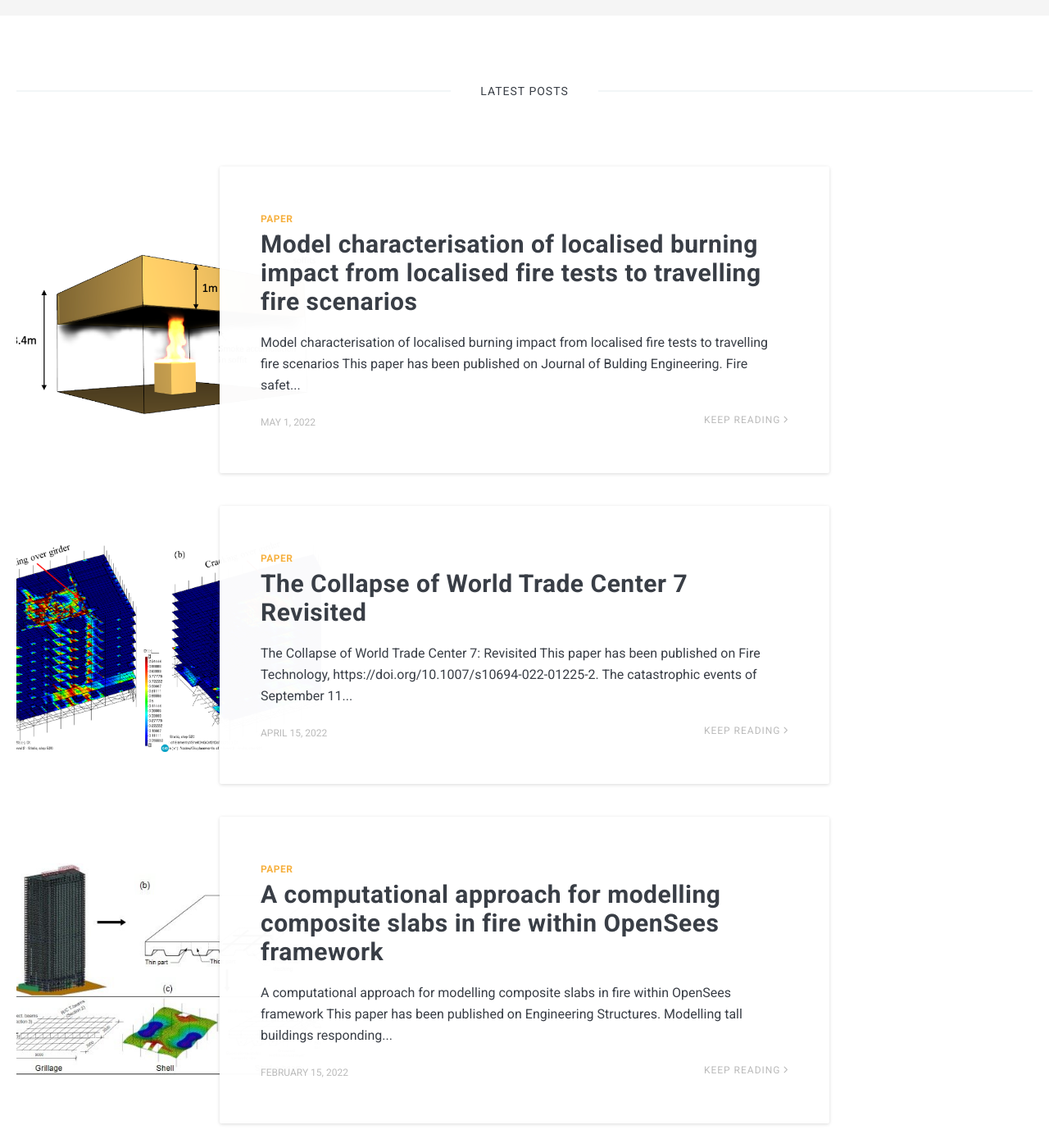
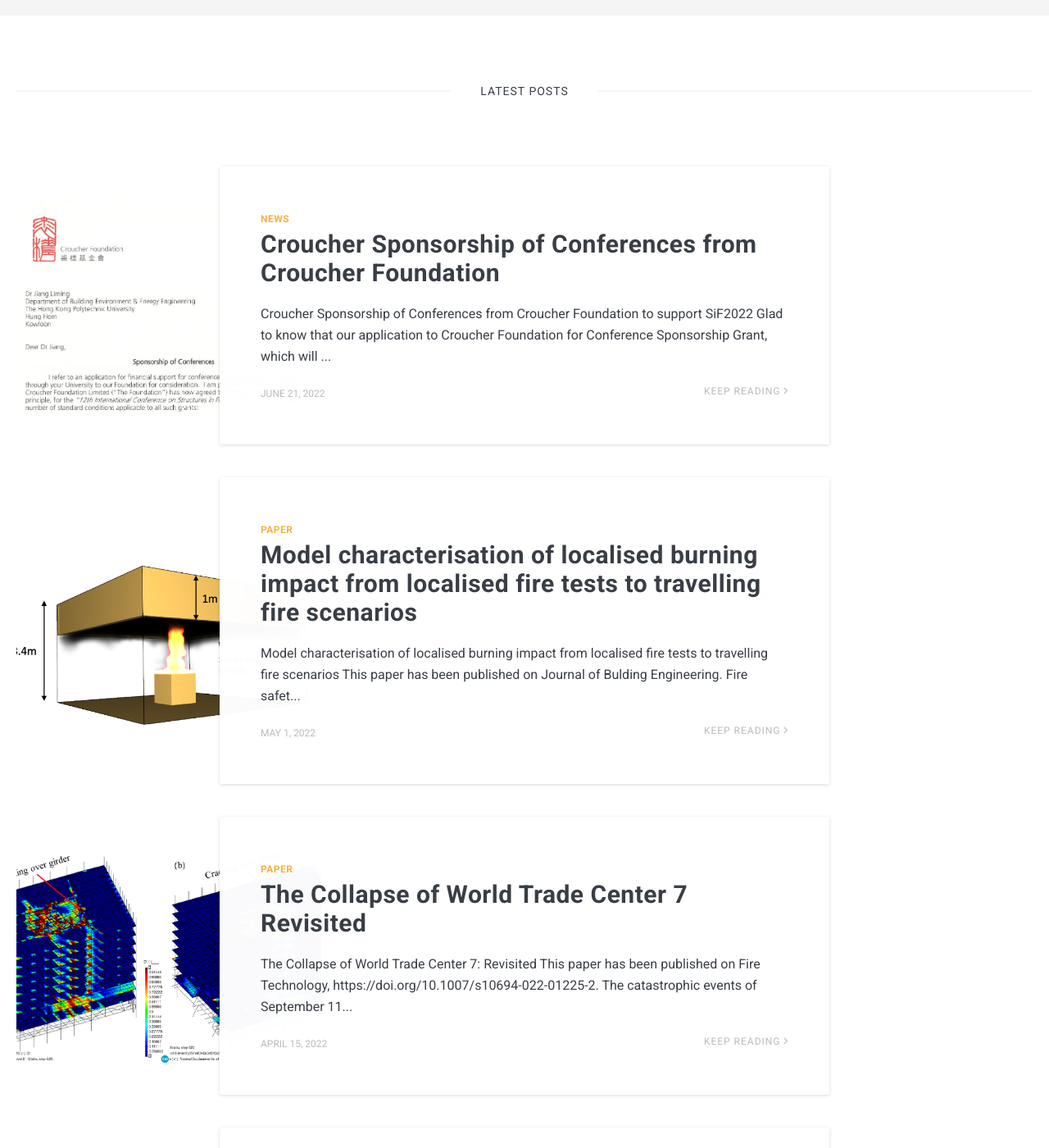
Before and after one commit to LimingXLiming/JiangLiming, a Jekyll site: the page built from index.html, in a window 1280 px wide and 1400 px high, scrolled down 579 px. Shown: the whole window at 82% size. Built offline with Jekyll 4.4.1, drawn with Linux system fonts in a browser that asks for light colours; nearby versions of some CDN libraries; the list of posts is cut into pages by our own code; some of the changed text lies outside the part shown.

Commit message:
update croucher

```diff
--- /dev/null
+++ b/_posts/2022-06-21-Croucher_Sponsorship_Grant_for_SiF2022.markdown
@@ -0,0 +1,9 @@
+---
+layout: post
+title:  Croucher Sponsorship of Conferences from Croucher Foundation
+date:   2022-06-21 18:01:35 +0800
+image:  Croucher.jpg
+tags:   News
+---
+## Croucher Sponsorship of Conferences from Croucher Foundation to support SiF2022
+Glad to know that our application to Croucher Foundation for Conference Sponsorship Grant, which will be used to support SiF2022 (www.sif2022.org).
```
Also changed, not shown: _pages/Publication.md (+3 -3 lines), images/Croucher.jpg (added).
